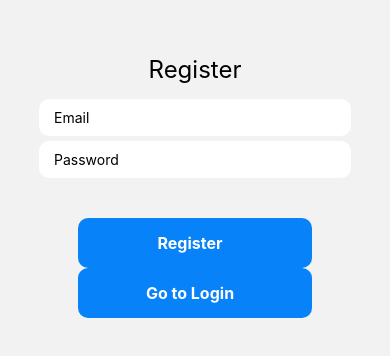
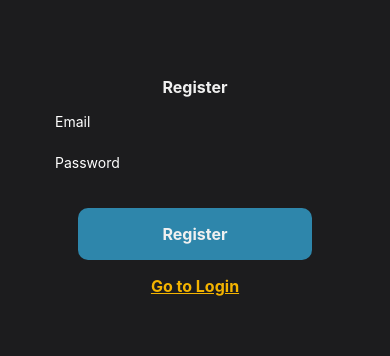
Before and after one commit to elimf/HomeWave, a React Native app: screen /Register in a window 390 px wide. Shown: the part 236-592 px from the top of the page. Built offline with nearby package versions, Linux system fonts and the light colour scheme; no server answers.

Commit message:
Refactor login and register screens

```diff
--- a/App.js
+++ b/App.js
@@ -27,12 +27,3 @@ export default function App() {
     </NavigationContainer>
   );
 }
-
-const styles = StyleSheet.create({
-  container: {
-    flex: 1,
-    backgroundColor: "#fff",
-    alignItems: "center",
-    justifyContent: "center",
-  },
-});
--- /dev/null
+++ b/assets/style/colors.js
@@ -0,0 +1,9 @@
+export const Colors = {
+  primary: "#2E86AB", // Steel Blue
+  secondary: "#F0F0F0", // White Smoke
+  transparent: "transparent",
+  background: "#1C1C1E", // Jet
+  white: "#F0F0F0", // White Smoke
+  accent: "#F4B400", // Selective Yellow
+  highlight: "#FF6B6B", // Bittersweet
+};
--- /dev/null
+++ b/assets/style/globalStyles.js
@@ -0,0 +1,48 @@
+import { Colors } from "./colors";
+import { Spacing } from "./spacing";
+
+export const GlobalStyles = {
+  container: {
+    flex: 1,
+    justifyContent: "center",
+    alignItems: "center",
+    backgroundColor: Colors.background,
+  },
+  inputContainer: {
+    width: "80%",
+  },
+  input: {
+    color: Colors.white,
+    backgroundColor: Colors.transparent,
+    paddingHorizontal: Spacing.medium,
+    paddingVertical: Spacing.small,
+    borderRadius: 10,
+    marginTop: Spacing.small,
+  },
+  buttonContainer: {
+    width: "60%",
+    justifyContent: "center",
+    alignItems: "center",
+    marginTop: Spacing.large,
+  },
+  button: {
+    backgroundColor: Colors.primary,
+    width: "100%",
+    padding: Spacing.medium,
+    borderRadius: 10,
+    alignItems: "center",
+    marginTop: 5,
+  },
+  buttonText: {
+    color: Colors.white,
+    fontWeight: "700",
+    fontSize: 16,
+  },
+  link: {
+    color: Colors.accent,
+    fontWeight: "700",
+    fontSize: 16,
+    marginTop: Spacing.medium,
+    textDecorationLine: "underline",
+  },
+};
--- /dev/null
+++ b/assets/style/spacing.js
@@ -0,0 +1,5 @@
+export const Spacing = {
+  small: 8,
+  medium: 16,
+  large: 24,
+};
--- a/screens/LoginScreen.js
+++ b/screens/LoginScreen.js
@@ -11,6 +11,7 @@ import {
 } from "react-native";
 import { auth,signInWithEmailAndPassword } from "../firebase";
 import * as Yup from "yup";
+import { GlobalStyles } from "../assets/style/globalStyles";
 
 const validationSchema = Yup.object().shape({
   email: Yup.string().email("Invalid email").required("Email is required"),
@@ -59,32 +60,32 @@ const LoginScreen = () => {
   };
 
   return (
-    <KeyboardAvoidingView style={styles.container} behavior="padding">
-      <Text style={{ fontSize: 24, marginBottom: 10 }}>Login</Text>
-      <View style={styles.inputContainer}>
+    <KeyboardAvoidingView style={GlobalStyles.container} behavior="padding">
+      <Text style={GlobalStyles.buttonText}>Login</Text>
+      <View style={GlobalStyles.inputContainer}>
         <TextInput
           placeholder="Email"
-          placeholderTextColor={"black"}
+          placeholderTextColor={"white"}
           value={email}
           onChangeText={(text) => setEmail(text)}
-          style={styles.input}
+          style={GlobalStyles.input}
         />
         <TextInput
           placeholder="Password"
-          placeholderTextColor={"black"}
+          placeholderTextColor={"white"}
           value={password}
           onChangeText={(text) => setPassword(text)}
-          style={styles.input}
+          style={GlobalStyles.input}
           secureTextEntry
         />
       </View>
 
-      <View style={styles.buttonContainer}>
-        <TouchableOpacity onPress={handleLogin} style={styles.button}>
-          <Text style={styles.buttonText}>Login</Text>
+      <View style={GlobalStyles.buttonContainer}>
+        <TouchableOpacity onPress={handleLogin} style={GlobalStyles.button}>
+          <Text style={GlobalStyles.buttonText}>Login</Text>
         </TouchableOpacity>
-        <TouchableOpacity onPress={navigateToRegister} style={styles.button}>
-          <Text style={styles.buttonText}>Go to Register</Text>
+        <TouchableOpacity onPress={navigateToRegister}>
+          <Text style={GlobalStyles.link}>Go to Register</Text>
         </TouchableOpacity>
       </View>
     </KeyboardAvoidingView>
@@ -92,51 +93,3 @@ const LoginScreen = () => {
 };
 
 export default LoginScreen;
-
-const styles = StyleSheet.create({
-  container: {
-    flex: 1,
-    justifyContent: "center",
-    alignItems: "center",
-  },
-  inputContainer: {
-    width: "80%",
-  },
-  input: {
-    color: "black",
-    backgroundColor: "white",
-    paddingHorizontal: 15,
-    paddingVertical: 10,
-    borderRadius: 10,
-    marginTop: 5,
-  },
-  buttonContainer: {
-    width: "60%",
-    justifyContent: "center",
-    alignItems: "center",
-    marginTop: 40,
-  },
-  button: {
-    backgroundColor: "#0782F9",
-    width: "100%",
-    padding: 15,
-    borderRadius: 10,
-    alignItems: "center",
-  },
-  buttonOutline: {
-    backgroundColor: "white",
-    marginTop: 5,
-    borderColor: "#0782F9",
-    borderWidth: 2,
-  },
-  buttonText: {
-    color: "white",
-    fontWeight: "700",
-    fontSize: 16,
-  },
-  buttonOutlineText: {
-    color: "#0782F9",
-    fontWeight: "700",
-    fontSize: 16,
-  },
-});
--- a/screens/RegisterScreen.js
+++ b/screens/RegisterScreen.js
@@ -1,8 +1,8 @@
 import { useNavigation } from "@react-navigation/core";
 import React, { useState } from "react";
+import { GlobalStyles } from "../assets/style/globalStyles";
 import {
   KeyboardAvoidingView,
-  StyleSheet,
   Text,
   TextInput,
   TouchableOpacity,
@@ -46,32 +46,32 @@ const RegisterScreen = () => {
   };
 
   return (
-    <KeyboardAvoidingView style={styles.container} behavior="padding">
-        <Text style={{ fontSize: 24, marginBottom: 10 }}>Register</Text>
-      <View style={styles.inputContainer}>
+    <KeyboardAvoidingView style={GlobalStyles.container} behavior="padding">
+      <Text style={GlobalStyles.buttonText}>Register</Text>
+      <View style={GlobalStyles.inputContainer}>
         <TextInput
           placeholder="Email"
-          placeholderTextColor={"black"}
+          placeholderTextColor={"white"}
           value={email}
           onChangeText={(text) => setEmail(text)}
-          style={styles.input}
+          style={GlobalStyles.input}
         />
         <TextInput
           placeholder="Password"
-          placeholderTextColor={"black"}
+          placeholderTextColor={"white"}
           value={password}
           onChangeText={(text) => setPassword(text)}
-          style={styles.input}
+          style={GlobalStyles.input}
           secureTextEntry
         />
       </View>
 
-      <View style={styles.buttonContainer}>
-        <TouchableOpacity onPress={handleSignUp} style={styles.button}>
-          <Text style={styles.buttonText}>Register</Text>
+      <View style={GlobalStyles.buttonContainer}>
+        <TouchableOpacity onPress={handleSignUp} style={GlobalStyles.button}>
+          <Text style={GlobalStyles.buttonText}>Register</Text>
         </TouchableOpacity>
-        <TouchableOpacity onPress={navigateToLogin} style={styles.button}>
-          <Text style={styles.buttonText}>Go to Login</Text>
+        <TouchableOpacity onPress={navigateToLogin} >
+          <Text style={GlobalStyles.link}>Go to Login</Text>
         </TouchableOpacity>
       </View>
     </KeyboardAvoidingView>
@@ -79,41 +79,3 @@ const RegisterScreen = () => {
 };
 
 export default RegisterScreen;
-
-const styles = StyleSheet.create({
-  container: {
-    flex: 1,
-    justifyContent: "center",
-    alignItems: "center",
-  },
-  inputContainer: {
-    width: "80%",
-  },
-  input: {
-    color: "black",
-    backgroundColor: "white",
-    paddingHorizontal: 15,
-    paddingVertical: 10,
-    borderRadius: 10,
-    marginTop: 5,
-  },
-  buttonContainer: {
-    width: "60%",
-    justifyContent: "center",
-    alignItems: "center",
-    marginTop: 40,
-  },
-  button: {
-    backgroundColor: "#0782F9",
-    width: "100%",
-    padding: 15,
-    borderRadius: 10,
-    alignItems: "center",
-  },
-  buttonText: {
-    color: "white",
-    fontWeight: "700",
-    fontSize: 16,
-    marginEnd: 10,
-  },
-});
```
